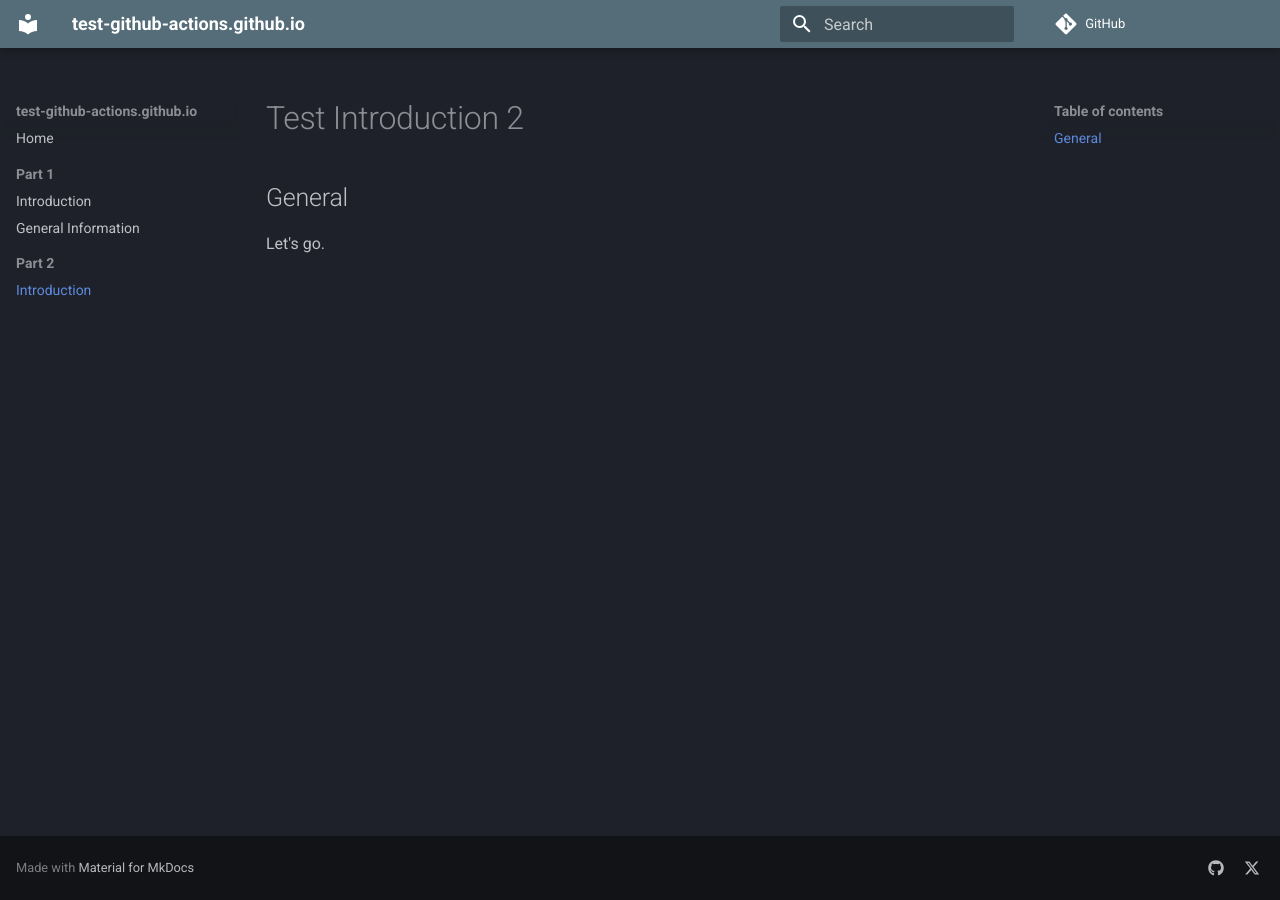
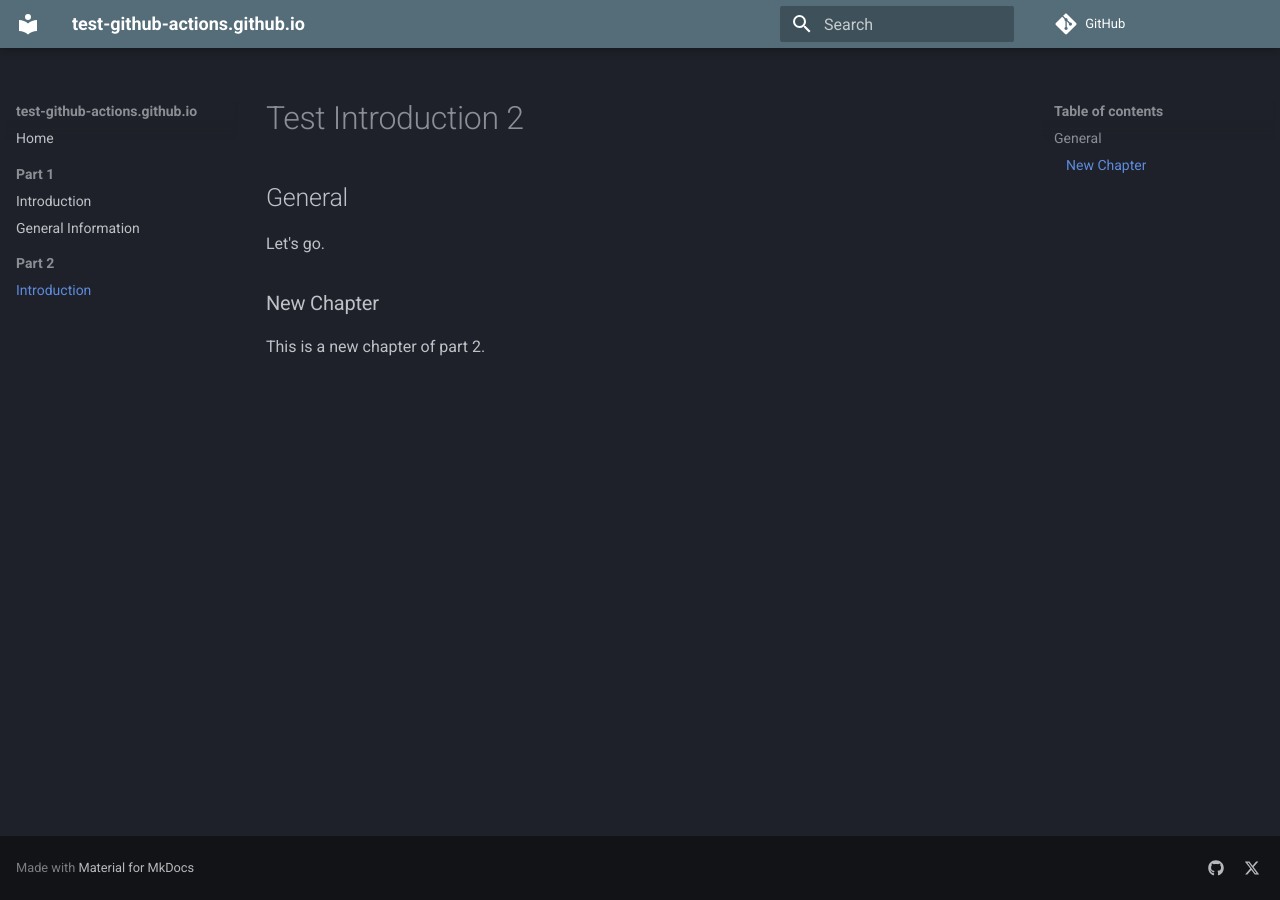
Before and after one commit to TobiWo/test-github-actions, an MkDocs documentation site: the page built from docs/part2/introduction.md, in a window 1280 px wide. Built offline with MkDocs 1.6.1 and Material for MkDocs 9.7.7, drawn with Linux system fonts in a browser that asks for light colours; comment, search, counter and statistics services are not loaded.

Commit message:
docs(general): Update documentation

```diff
--- a/docs/part2/introduction.md
+++ b/docs/part2/introduction.md
@@ -3,3 +3,7 @@
 ## General
 
 Let's go.
+
+### New Chapter
+
+This is a new chapter of part 2.
```
